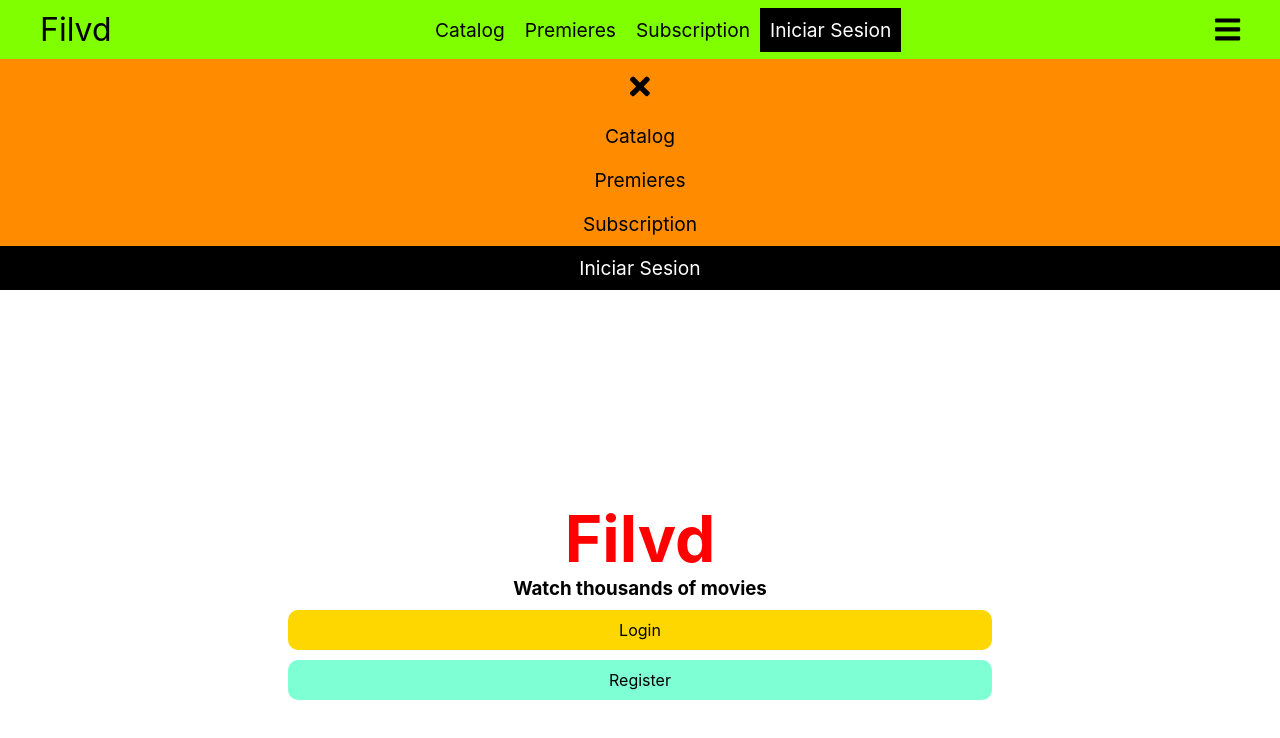
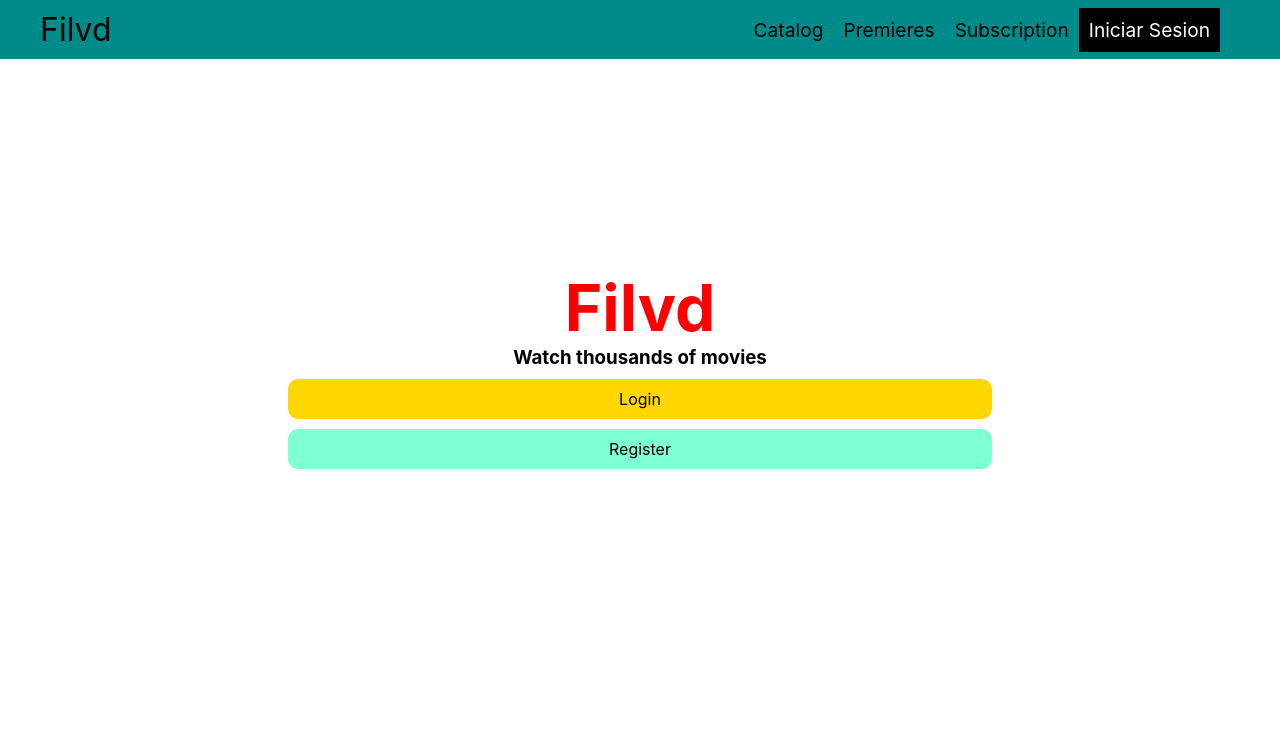
Before and after one commit to alxmcr/react-filvd, a React (Create React App) app: page / in a window 1280 px wide. Shown: the top 738 px of the page. Built offline with nearby package versions, Linux system fonts and the light colour scheme.

Commit message:
! Working with Responsive Design

```diff
--- a/src/components/AppHeader/AppHeader.css
+++ b/src/components/AppHeader/AppHeader.css
@@ -3,6 +3,10 @@
     font-size: 1.8rem;
     padding: 10px;
     text-align: center;
+}
+
+.header__icon:hover {
+    cursor: pointer;
 }
 
 .header__link {
@@ -20,13 +24,18 @@
     cursor: pointer;
 }
 
-.header__link--brand{
+.header__link--brand {
     font-size: 2rem;
 }
 
-.header__link--login{
+.header__link--login {
     background-color: black;
     color: white;
+}
+
+.header__link--login:hover {
+    background-color: gold;
+    color: black;
 }
 
 .header__nav {
@@ -38,26 +47,38 @@
     list-style-position: inside;
 }
 
-.header__menu--desktop {
+.header__menu--desktop, .header__submenu--desktop {
+    align-items: center;
     background-color: darkcyan;
+    display: flex;
+    flex-direction: row;
+    justify-content: space-between;
+    padding: 0 30px;
+    text-align: center;
 }
 
 .header__menu--mobile {
     background-color: darkorange;
 }
 
+.header__submenu--desktop {
+    display: none;
+}
+
 /* // Medium devices (tablets, 768px and up) */
 
 @media (min-width: 768px) {
+    .header__item--bars{
+        display: none;
+    }
+
     .header__menu--desktop {
-        background-color: chartreuse;
+        display: flex;
     }
-    .header__submenu--desktop, .header__menu--desktop {
-        align-items: center;
+    .header__menu--mobile {
+        display: none;
+    }
+    .header__submenu--desktop {
         display: flex;
-        flex-direction: row;
-        justify-content: space-between;
-        padding: 0 30px;
-        text-align: center;
     }
 }
--- a/src/components/AppHeader/AppHeader.jsx
+++ b/src/components/AppHeader/AppHeader.jsx
@@ -26,15 +26,15 @@ export default function AppHeader() {
                         </li>
                     </ul>
                 </li>
-                <li className="header__item">
-                    <i className="header__icon header__icon--menu">
+                <li className="header__item header__item--bars">
+                    <i className="header__icon header__icon--bars">
                         <FontAwesomeIcon icon={faBars} />
                     </i>
                 </li>
             </ul>
 
             <ul className="header__menu header__menu--mobile">
-                <li className="header__item">
+                <li className="header__item header__item--close">
                     <i className="header__icon header__icon--close">
                         <FontAwesomeIcon icon={faTimes} />
                     </i>
```
